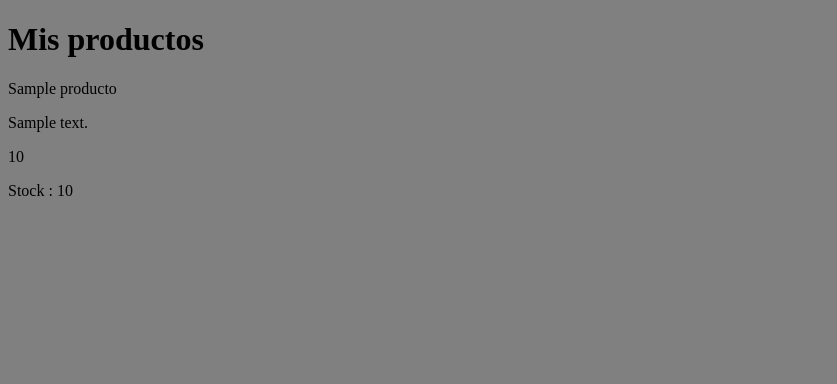
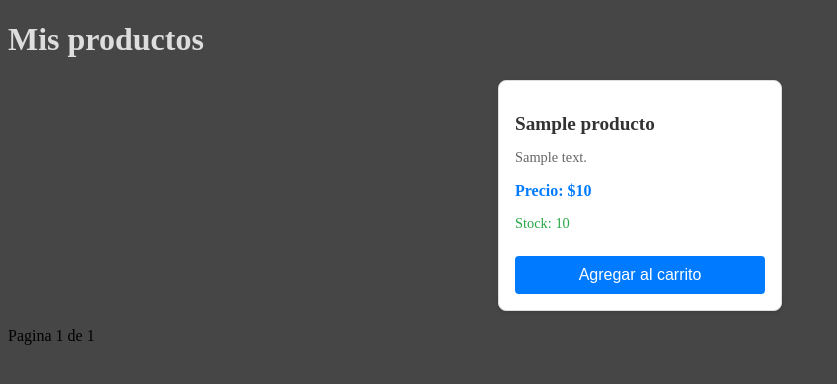
Before and after one commit to OkamiSuarez/BackendCoderHouse, a Node server app: template 1er prototipo entrega final/src/views/home.handlebars in a window 1280 px wide. Shown: the top 384 px of the page, without its empty margins (0-837 px from the left). Run offline with Node 20, Linux system fonts and the light colour scheme; the template is opened without the code that fills it: most values are stand-ins (such as "Sample title", 1, 10 or a date in 2020); some libraries are stand-ins or nearby versions.

Commit message:
Falta seguir trabajando

```diff
--- a/1er prototipo entrega final/src/app.js
+++ b/1er prototipo entrega final/src/app.js
@@ -8,7 +8,7 @@ import cartRouter from "./routes/cart.router.js"
 import { engine } from "express-handlebars";
 import { Server } from "socket.io";
 import viewsRouter from "./routes/views.router.js"
-import router from "./routes/product.router.js";
+// import router from "./routes/product.router.js";
 // ultima entrega
 import mongoose from "mongoose";
 import cartModel from "./models/cart.model.js";
--- a/1er prototipo entrega final/src/data/cart.json
+++ b/1er prototipo entrega final/src/data/cart.json
@@ -18,5 +18,16 @@
   {
     "title": "Nintendo Switch OLED",
     "qty": 3
+  },
+  {
+    "id": null,
+    "products": []
+  },
+  {
+    "id": null,
+    "products": []
+  },
+  {
+    "products": []
   }
 ]
--- a/1er prototipo entrega final/src/managers/cart-manager.js
+++ b/1er prototipo entrega final/src/managers/cart-manager.js
@@ -38,7 +38,7 @@ class CartManager {
     // Metodos de consigna
     async crearCarrito(){
         const nuevoCarrito = {
-            id: ++this.ultID,
+            // id: ++this.ultID,
             products: []
         }
         this.carts.push(nuevoCarrito)
--- a/1er prototipo entrega final/src/models/products.model.js
+++ b/1er prototipo entrega final/src/models/products.model.js
@@ -1,5 +1,5 @@
 import mongoose from "mongoose";
-
+import mongoosePaginate from "mongoose-paginate-v2"
 const productSchema = new mongoose.Schema({
     // id: {
     //     type: Number,
@@ -43,6 +43,9 @@ const productSchema = new mongoose.Schema({
     }
 });
 
+// usando el metodo plugin
+productSchema.plugin(mongoosePaginate)
+
 const productModel = mongoose.model("products", productSchema)
 
 export default productModel
--- a/1er prototipo entrega final/src/public/css/style.css
+++ b/1er prototipo entrega final/src/public/css/style.css
@@ -1,3 +1,69 @@
-body{
-    background-color: gray;
+body {
+    background-color: #464646;
 }
+.title{
+    color: #ddd;
+}
+.add-to-cart-btn {
+    background-color: #007bff;
+    border: none;
+    border-radius: 4px;
+    color: white;
+    cursor: pointer;
+    font-size: 1em;
+    margin-top: 10px;
+    padding: 10px 15px;
+    transition: background-color 0.3s ease;
+    width: 100%;
+}
+
+.add-to-cart-btn:hover {
+    background-color: #0056b3;
+}
+
+.add-to-cart-btn:active {
+    background-color: #004085;
+}
+.contenedorCards {
+    display: flex;
+    flex-wrap: wrap;
+    gap: 20px;
+    justify-content: center;
+}
+
+.card {
+    background-color: #ffffff;
+    border: 1px solid #ddd;
+    border-radius: 8px;
+    padding: 16px;
+    width: 250px;
+    box-shadow: 0 2px 4px rgba(0,0,0,0.1);
+    transition: transform 0.3s ease;
+}
+
+.card:hover {
+    transform: translateY(-5px);
+}
+
+.card-title {
+    font-size: 1.2em;
+    margin-bottom: 10px;
+    color: #333;
+}
+
+.card-description {
+    font-size: 0.9em;
+    color: #666;
+    margin-bottom: 10px;
+}
+
+.card-price {
+    font-weight: bold;
+    color: #007bff;
+    margin-bottom: 5px;
+}
+
+.card-stock {
+    font-size: 0.9em;
+    color: #28a745;
+}
--- a/1er prototipo entrega final/src/views/home.handlebars
+++ b/1er prototipo entrega final/src/views/home.handlebars
@@ -1,13 +1,26 @@
-<h1>Mis productos</h1>
+<h1 class="title">Mis productos</h1>
 
 <div class="contenedorCards">
     {{#each productos}}
         <div class="card">
-            <p> {{this.title}} </p>
-            <p> {{this.description}} </p>
-            <p> {{this.price}} </p>
-            <p> Stock :  {{this.stock}} </p>
+            <h2 class="card-title">{{this.title}}</h2>
+            <p class="card-description">{{this.description}}</p>
+            <p class="card-price">Precio: ${{this.price}}</p>
+            <p class="card-stock">Stock: {{this.stock}}</p>
+            <button class="add-to-cart-btn" data-id={{this.id}} id="btnAgregarCarrito">Agregar al carrito</button>
         </div>
 
     {{/each}}
 </div>
+
+{{!-- interfaz de pagina --}}
+
+{{#if hasPrevPage}}
+    <a href="/products?page={{prevPage}}">Anterior</a>
+{{/if}}
+
+{{#if hasNextPage}}
+    <a href="/products?page={{nextPage}}">Siguiente</a>
+{{/if}}
+
+<p> Pagina {{currentPage}} de {{totalPages}}</p>
```
Also changed, not shown: 1er prototipo entrega final/src/models/cart.model.js (+10 -7 lines), 1er prototipo entrega final/src/public/js/index.js (+11 -0 lines), 1er prototipo entrega final/src/routes/cart.router.js (+37 -26 lines), 1er prototipo entrega final/src/routes/product.router.js (+63 -22 lines), 1er prototipo entrega final/src/routes/views.router.js (+24 -2 lines), 2 other files. Lines whose indentation alone changed are shown as unchanged.
